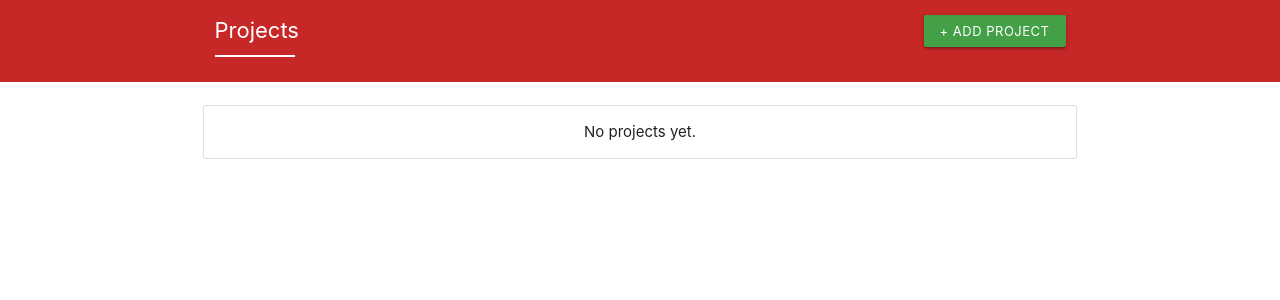
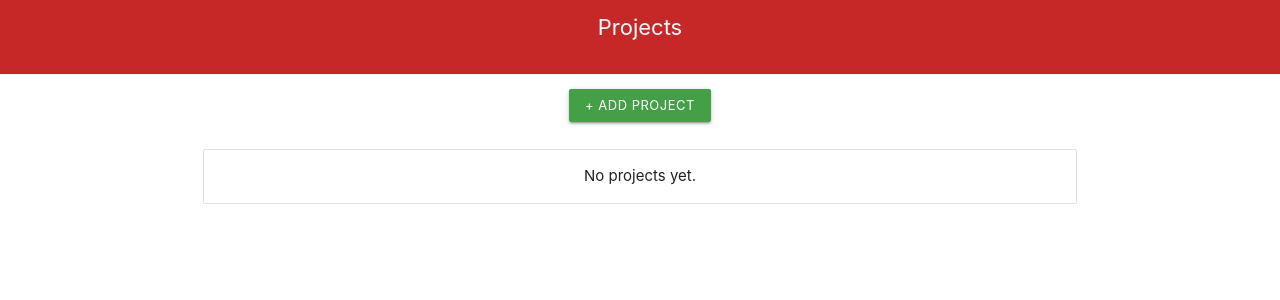
Before and after one commit to adambergman1/TimeTracker-React-Electron, a React (Create React App) app: page /#/ in a window 1280 px wide. Shown: the top 300 px of the page. Built offline with nearby package versions, Linux system fonts and the light colour scheme.

Commit message:
Finally adding ability to add a new project from the application menu

```diff
--- a/public/index.html
+++ b/public/index.html
@@ -11,6 +11,7 @@
   <body>
     <noscript>You need to enable JavaScript to run this app.</noscript>
     <div id="root"></div>
+    <script src="https://code.jquery.com/jquery-2.1.1.min.js"></script>
     <script src="./materialize/js/materialize.min.js"></script>
   </body>
 </html>
--- a/public/style.css
+++ b/public/style.css
@@ -103,8 +103,9 @@ body {
     border: 0;
     cursor: pointer;
     font-family: inherit;
-    color: #039be5;
+    /* color: #039be5; */
     text-decoration: none;
+    font-weight: 500;
   }
 
   .link:focus {
@@ -194,18 +195,18 @@ body {
     color: #fff;
     font-size: 22px;
     margin: 0;
-    display: inline-block;
-    position: relative;
   }
 
-  .page-title:after {
-    content: " ";
-    width: 80px;
-    height: 2px;
-    background: #fff;
+  .absolute {
     position: absolute;
-    bottom: -15px;
-    left: 0;
+  }
+
+  .uppercase {
+    text-transform: uppercase;
+  }
+
+  a {
+    cursor: pointer;
   }
 
 @media only screen and (max-width: 992px) {
--- a/src/components/pages/Home.js
+++ b/src/components/pages/Home.js
@@ -2,7 +2,8 @@ import React, { Component } from 'react'
 import Projects from '../projects/Projects'
 import AddProject from '../projects/AddProject'
 import Tasks from '../todos/Tasks'
-import { Modal, Button, SideNav } from 'react-materialize'
+import { Modal, Button, SideNav, Icon } from 'react-materialize'
+import hamburgerIcon from '../images/outline-menu.png'
 import { addItemToArray, deleteItemFromArray, saveToLocalStorage, findInLocalStorage, removeFromLocalStorage } from '../../lib/crudHelpers'
 // const { ipcRenderer } = window.require('electron')
 import isElectron from '../../lib/isElectron'
@@ -17,12 +18,9 @@ class Home extends Component {
     if (localStorage.hasOwnProperty('project')) {
       this.setState({ projects: findInLocalStorage('project') })
     }
-
     if (isElectron()) {
       window.ipcRenderer.on('add-project', () => {
-        console.log('Message received')
-        // const popup = document.querySelector('#add-project')
-        // window.M.Dropdown.init(popup)
+        this.showModal()
       })
     }
   }
@@ -76,12 +74,8 @@ class Home extends Component {
         <div className="section red darken-3">
           <div className="container">
             <div className="row">
-              <div className="col s12 flex align-items-center">
-                <div className="col m6">
-                  <h4 className="page-title">{this.state.selectedProject.projectName}</h4>
-                </div>
-                <div className="col m6">
-                  <SideNav trigger={<Button className="right green darken-1">All projects</Button>} options={{closeOnClick: true}}>
+              <div className="absolute">
+                <SideNav trigger={<Button className="btn-small green darken-2">All projects</Button>} options={{closeOnClick: true}}>
                   <Modal trigger={<Button>+ Add new project</Button>}>
                     <AddProject addProject={this.addProject} projects={this.state.projects} />
                   </Modal>
@@ -89,6 +83,8 @@ class Home extends Component {
                   <button className="btn grey waves-effect" onClick={() => this.setState({selectedProject: null })}>All projects</button>
                 </SideNav>
               </div>
+              <div className="col s12">
+                <h4 className="page-title center-align">{this.state.selectedProject.projectName}</h4>
               </div>
             </div>
           </div>
@@ -110,21 +106,21 @@ class Home extends Component {
         <div className="section red darken-3">
           <div className="container home">
             <div className="row">
-              <div className="col s12 flex align-items-center">
-                <div className="col m6">
-                    <h4 className="page-title">Projects</h4>
-                </div>
-                <div className="col m6">
-                  <Modal id="add-project" trigger={<Button className="btn-small right green darken-1">+ Add project</Button>}>
-                    <AddProject addProject={this.addProject} projects={this.state.projects} />
-                  </Modal>
-                </div>
+              <div className="col s12">
+                <h4 className="page-title center-align">Projects</h4>
               </div>
             </div>
           </div>
         </div>
         <div className="section">
           <div className="container home">
+            <div className="row center">
+                  <Modal open={this.state.isModalOpen} className="modal" trigger={
+                  <Button onClick={this.showModal} className="btn-small green darken-1">+ Add project</Button>
+                  }>
+                    <AddProject addProject={this.addProject} projects={this.state.projects} />
+                  </Modal>
+                </div>
             <div className="row">
               <div className="col s12">
                 <Projects projects={this.state.projects} deleteProject={this.deleteProject} selectedProject={this.setSelectedProject} editProject={this.editProject} />
@@ -136,6 +132,9 @@ class Home extends Component {
     )
   }
 
+  showModal = () => {
+    this.setState({isModalOpen: true }, this.setState({ isModalOpen: false }))
+  }
 
   render () {
     return (
--- a/src/components/projects/Projects.js
+++ b/src/components/projects/Projects.js
@@ -1,6 +1,4 @@
 import React from 'react'
-import titleIcon from '../images/title.svg'
-import moneyIcon from '../images/money.svg'
 import editIcon from '../images/edit.svg'
 import arrowRightIcon from '../images/arrow-right.svg'
 import { Modal } from 'react-materialize'
--- a/src/components/todos/Tasks.js
+++ b/src/components/todos/Tasks.js
@@ -2,9 +2,6 @@ import React, { Component } from 'react'
 import AddTask from './AddTask'
 import EditTask from './EditTask'
 import Timer from './Timer'
-import deleteIcon from '../images/delete.svg'
-import titleIcon from '../images/title.svg'
-import dateIcon from '../images/date.svg'
 import timerIcon from '../images/timer.svg'
 import editIcon from '../images/edit.svg'
 import { Modal } from 'react-materialize'
```
Also changed, not shown: src/components/images/outline-menu.png (added), src/components/images/outline-menu.svg (added). Lines whose indentation alone changed are shown as unchanged.
